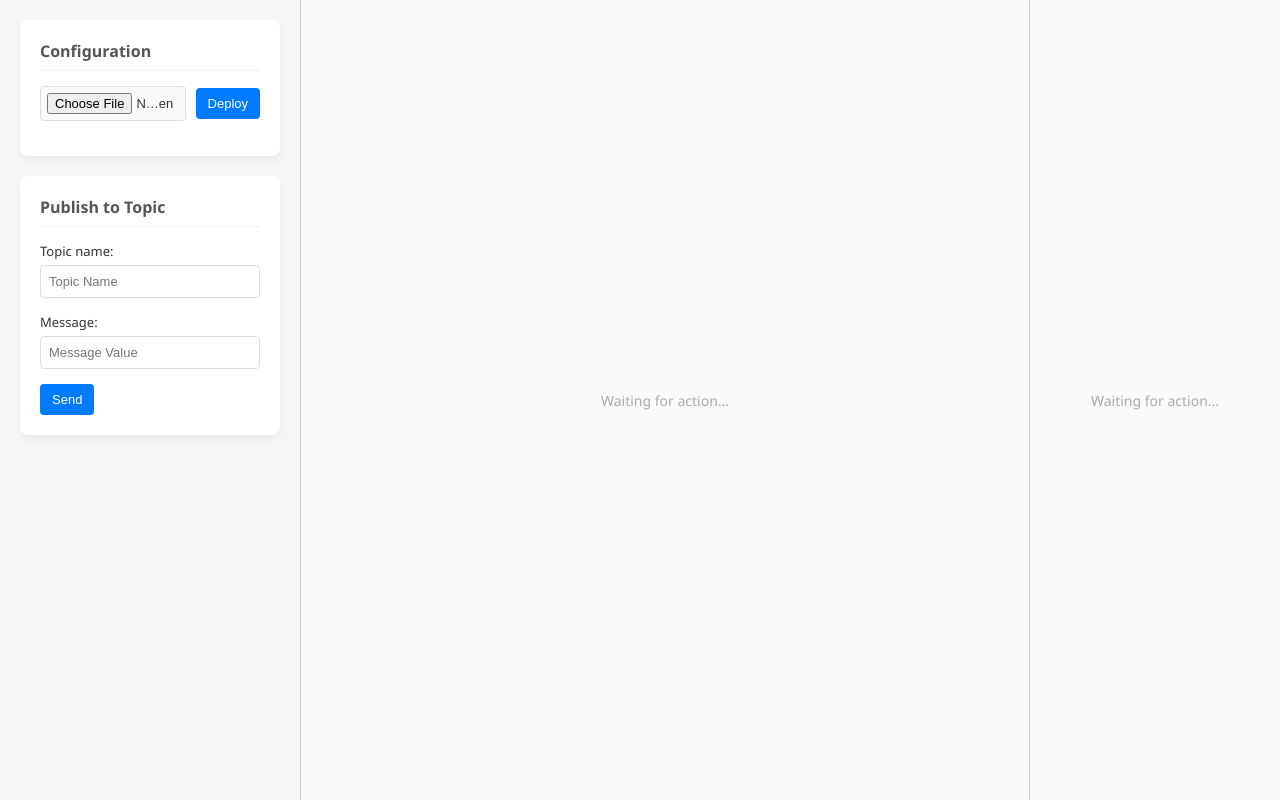
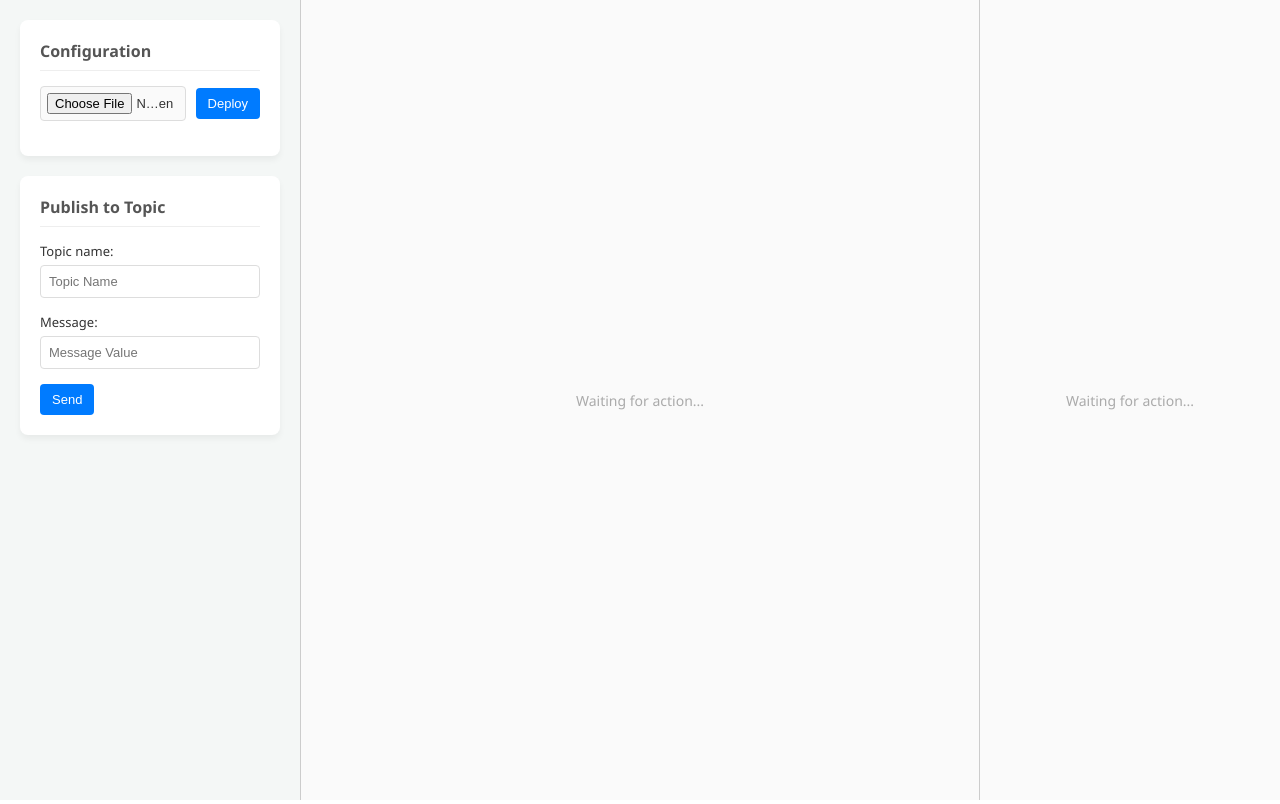
Before and after one commit to NadavBarda/MyKafka, a plain HTML site: page html_files/index.html in a window 1280 px wide. Drawn offline with Linux system fonts and the light colour scheme.

Commit message:
feat: add CSS layout styles for three-panel dashboard structure

```diff
--- a/html_files/index.css
+++ b/html_files/index.css
@@ -14,7 +14,7 @@ body, html {
     border-right: 1px solid #ccc;
 }
 .right-panel {
-    flex: 0 0 250px;
+    flex: 0 0 300px;
 }
 iframe {
     width: 100%;
```
